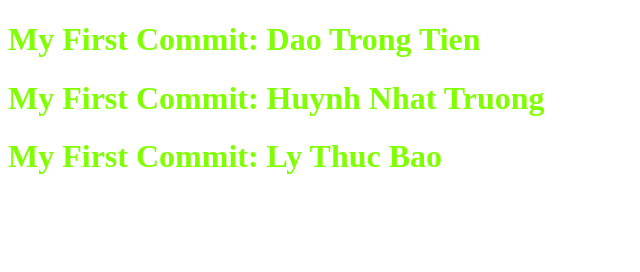
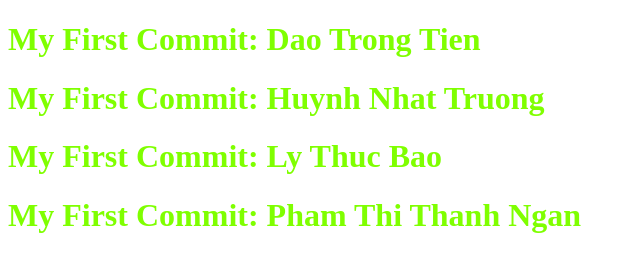
Before and after one commit to tientrong007/KoiConsulting_FE_ReactJS, a plain HTML site: page index.html in a window 1280 px wide. Shown: the whole page, without its empty margins (0-640 px from the left). Drawn offline with Linux system fonts and the light colour scheme.

Commit message:
Week1-NganPTT-My first commit

```diff
--- a/index.html
+++ b/index.html
@@ -13,6 +13,8 @@
 
     <h1 class="content">My First Commit: Ly Thuc Bao</h1>
 
+    <h1 class="content">My First Commit: Pham Thi Thanh Ngan</h1>
+
 </body>
 
 
```
